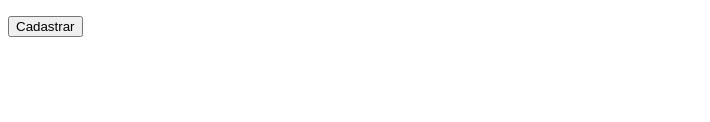
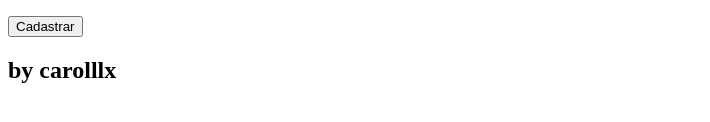
Before and after one commit to carolllx/sesi_pbe1_vps01_pesquisadecampo_2026, a website: page client/index.html in a window 1280 px wide. Shown: the part 340-462 px from the top of the page, without its empty margins (0-710 px from the left). Drawn offline with Linux system fonts and the light colour scheme.

Commit message:
Update index.html

```diff
--- a/client/index.html
+++ b/client/index.html
@@ -90,7 +90,7 @@
             }
         })
     </script>
-
+<footer><h2>by carolllx</h2></footer>
 </body>
 
 </html>
```
